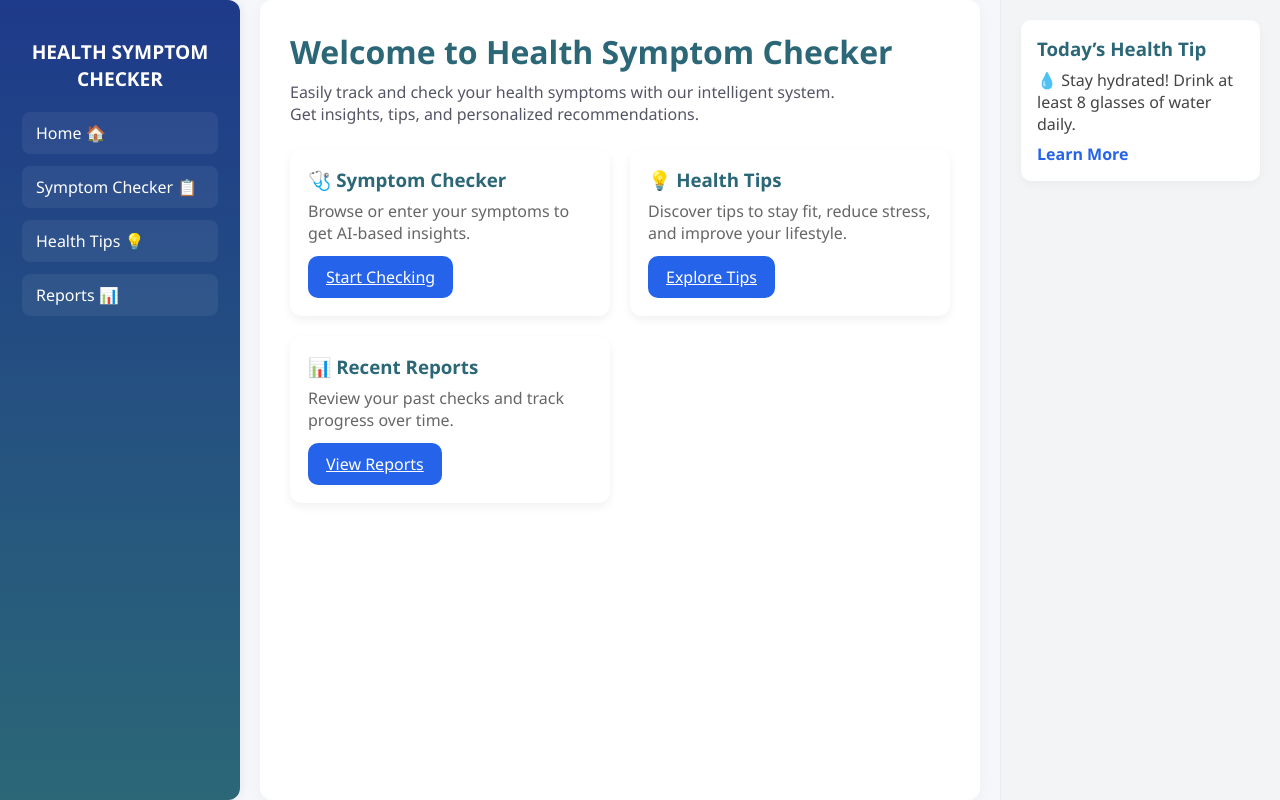
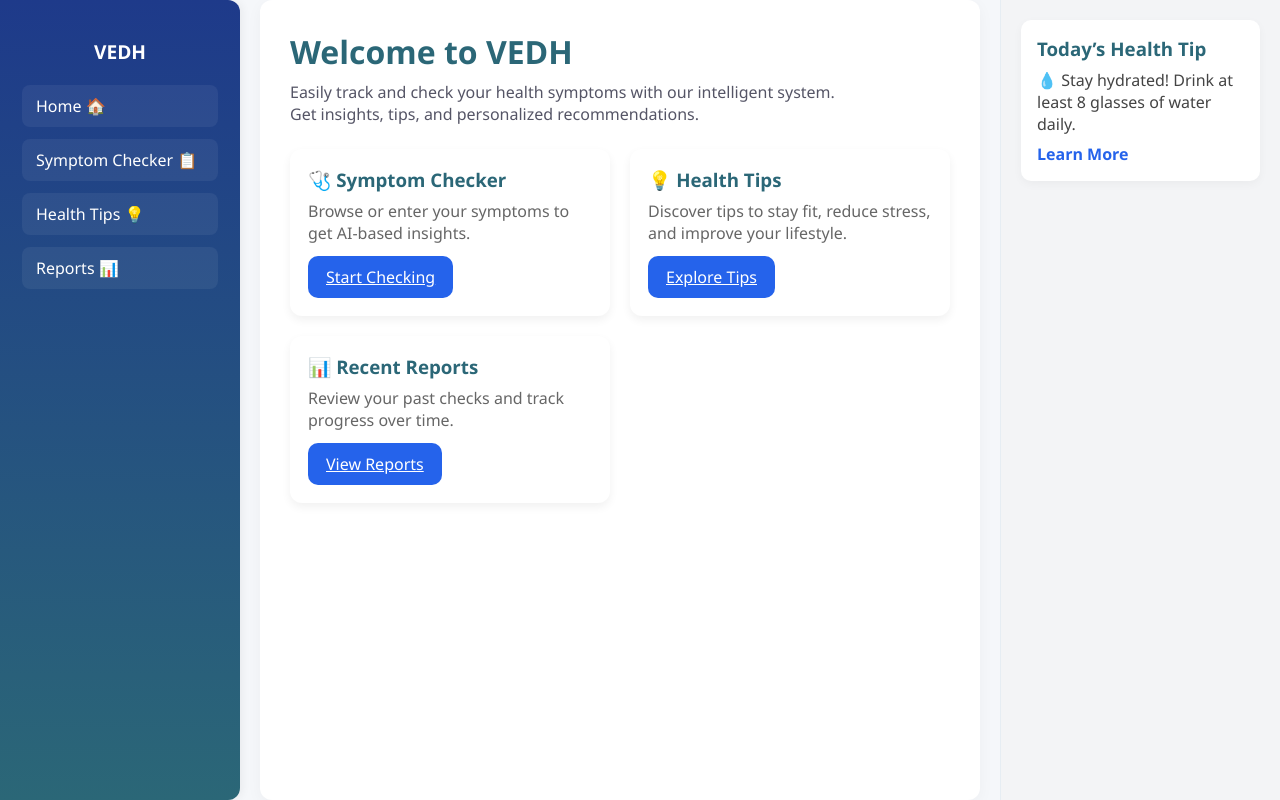
Before and after one commit to mrparihar08/DORA, a React (Create React App) app in the folder port/: page /dashboard in a window 1280 px wide. Built offline with nearby package versions, Linux system fonts and the light colour scheme.

Commit message:
Rename dashboard title from 'HEALTH SYMPTOM CHECKER' to 'VEDH'

```diff
--- a/port/src/Router/Dashboard.jsx
+++ b/port/src/Router/Dashboard.jsx
@@ -14,7 +14,7 @@ export default function Dashboard() {
   return (
     <div className="dashboard-container">
       <div className="sidebar">
-        <h2 className="sidebar-title">HEALTH SYMPTOM CHECKER</h2>
+        <h2 className="sidebar-title">VEDH</h2>
         <div className="sidebar-menu">
           {navItems.map((item, idx) => (
             <div
@@ -30,7 +30,7 @@ export default function Dashboard() {
 
       <main className="main-content">
         <header className="welcome-header">
-          <h1>Welcome to Health Symptom Checker</h1>
+          <h1>Welcome to VEDH</h1>
           <p>
             Easily track and check your health symptoms with our intelligent
             system. <br />
```
